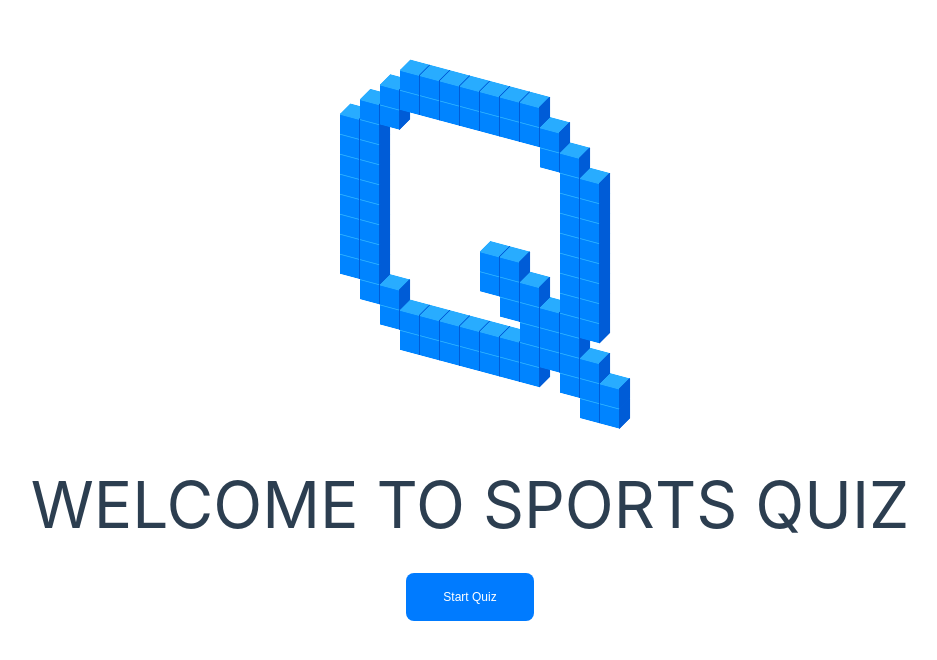
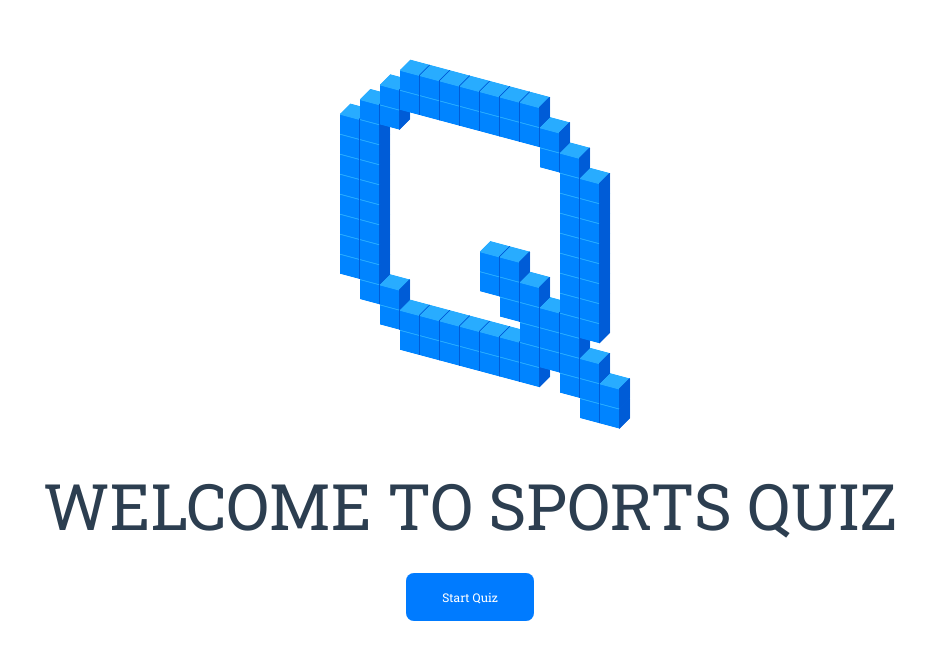
Before and after one commit to ifmcjthenknczny/quiz-app-vue, a Vue app: page / in a window 1280 px wide. Shown: the part 110-770 px from the top of the page, without its empty margins (170-1107 px from the left). Built offline with nearby package versions, Linux system fonts and the light colour scheme.

Commit message:
font and answer letter weight

```diff
--- a/src/assets/base.css
+++ b/src/assets/base.css
@@ -1,3 +1,5 @@
+@import url('https://fonts.googleapis.com/css2?family=Roboto+Slab:wght@100..900&display=swap');
+
 /* color palette from <https://github.com/vuejs/theme> */
 :root {
   --vt-c-white: #ffffff;
@@ -34,6 +36,12 @@
   --color-text: var(--vt-c-text-light-1);
 
   --section-gap: 160px;
+}
+
+* {
+  font-family: 'Roboto Slab', serif;
+  font-optical-sizing: auto;
+  font-style: normal;
 }
 
 @media (prefers-color-scheme: dark) {
--- a/src/components/AnswerButton.vue
+++ b/src/components/AnswerButton.vue
@@ -20,7 +20,7 @@ const color = computed(() => toOptionColor(props.index))
     :style="{ backgroundColor: color }"
     @click="() => onClick(questionStore.currentQuestionIndex, index)"
   >
-    {{ option }}: {{ answerContent }}
+    <span class="answer-letter">{{ option }}:</span> {{ answerContent }}
   </button>
 </template>
 
@@ -28,4 +28,7 @@ const color = computed(() => toOptionColor(props.index))
 .answer-button {
   min-height: 36px;
 }
+.answer-letter {
+  font-weight: 700;
+}
 </style>
```
